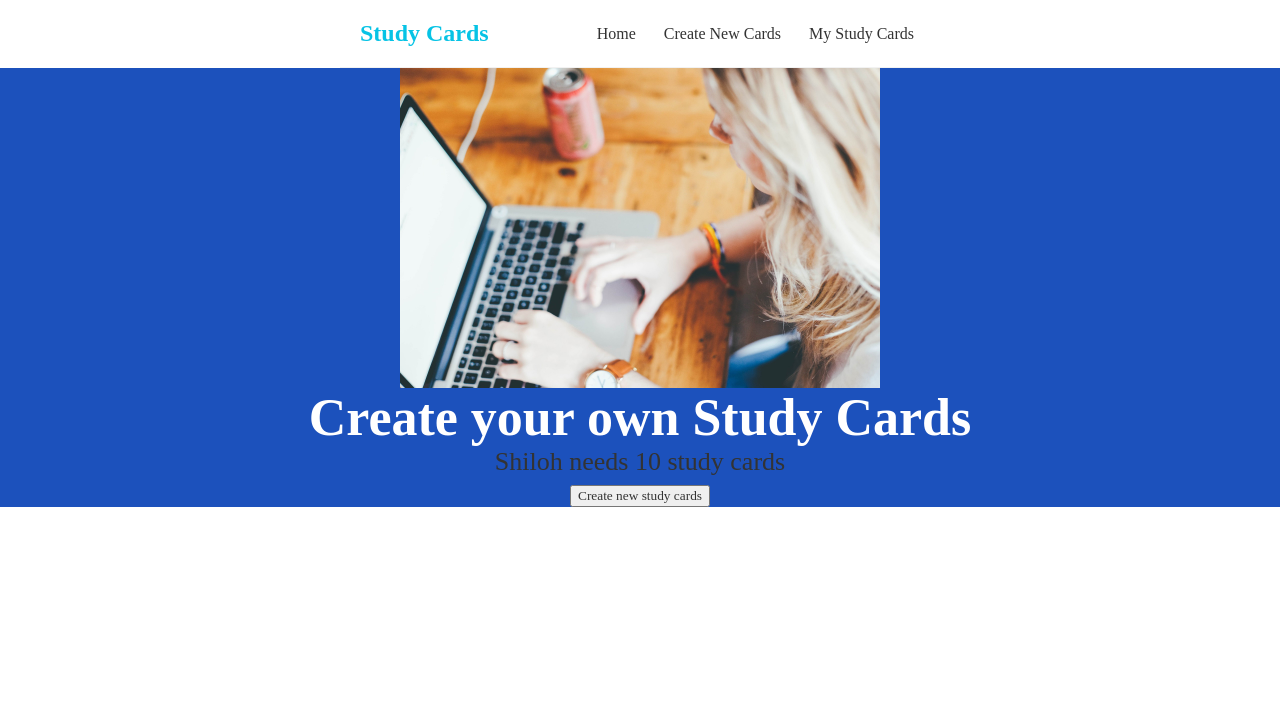
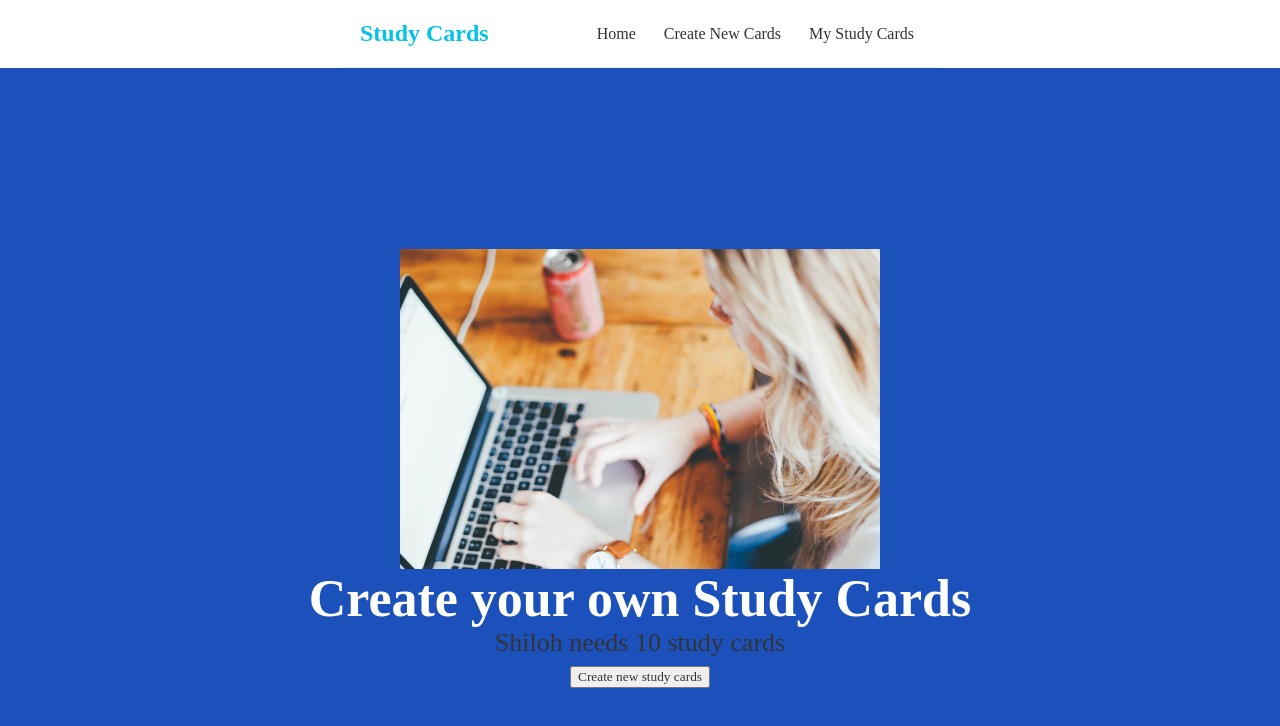
Before and after one commit to EvaGraceSmith/studyCards, a React (Create React App) app: page / in a window 1280 px wide. Shown: the top 726 px of the page. Built offline with nearby package versions, Linux system fonts and the light colour scheme; a web font is replaced by a local one.

Commit message:
updated styling

```diff
--- a/src/index.css
+++ b/src/index.css
@@ -43,7 +43,7 @@ font-family: 'Tilt Neon', cursive; */
 
 .App-main {
   background-color: #1c51bc;
-  min-height: 40vh;
+  min-height: 100vh;
   display: flex;
   flex-direction: column;
   align-items: center;
```
